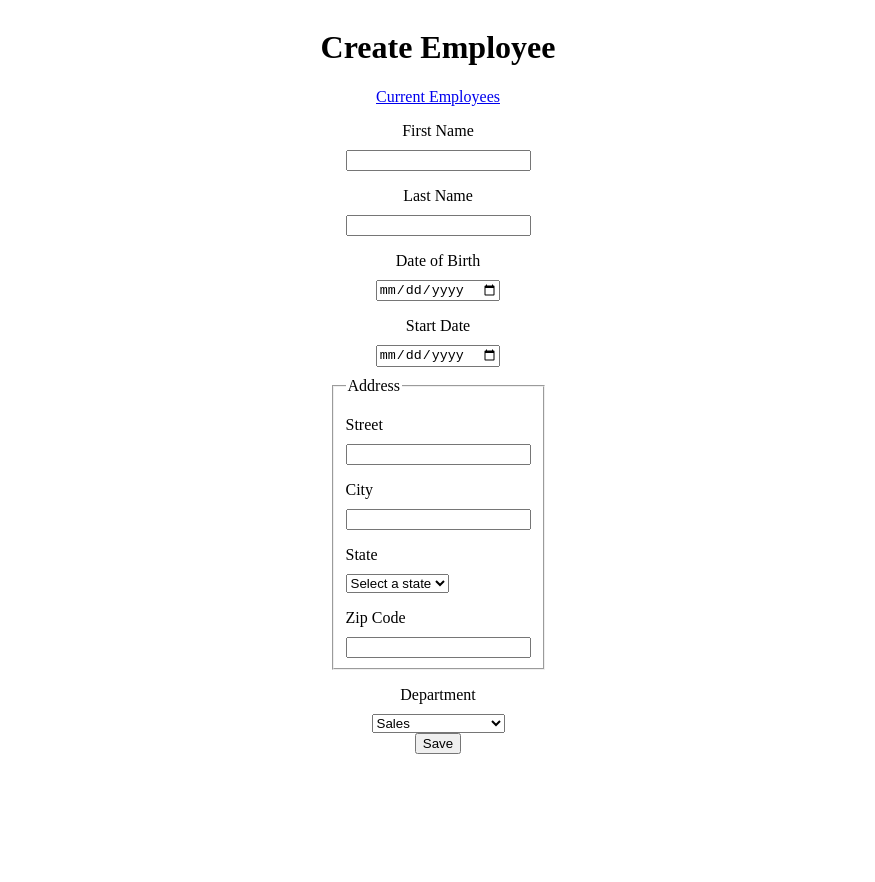
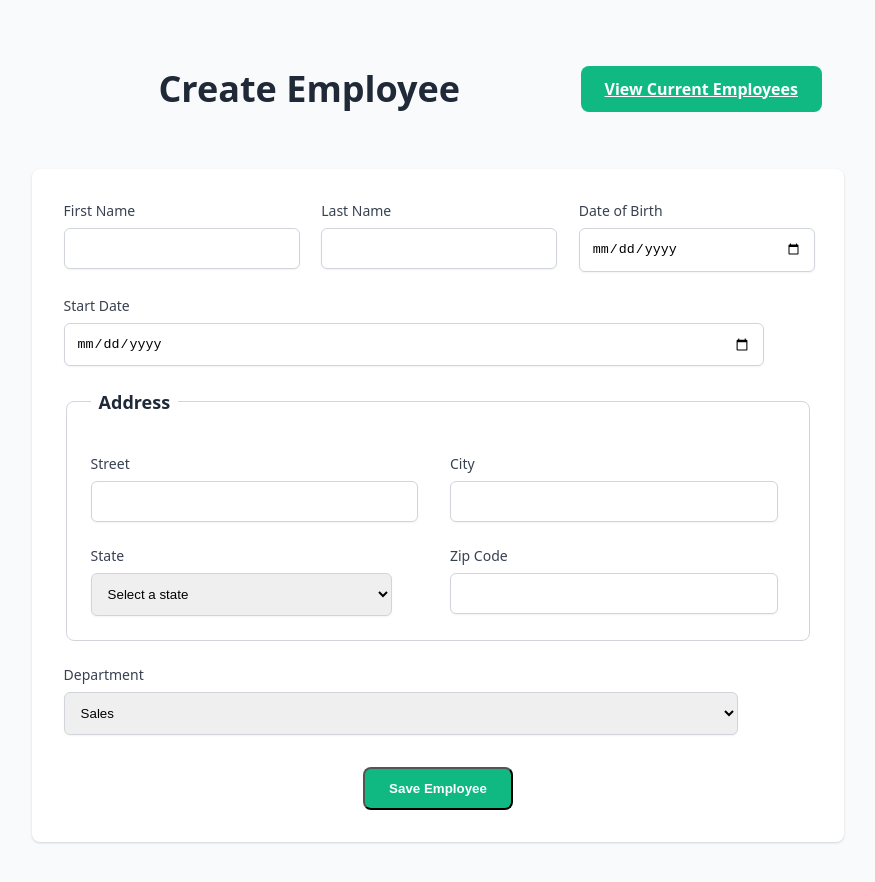
Before and after one commit to anthonywispelaereweb/OCR-DA-P14, a React (Vite) app: page /#/ in a window 1280 px wide. Shown: the whole page, without its empty margins (202-1077 px from the left). Before the commit the page ends 800 px from the top, so only its background shows below. Built offline with nearby package versions, Linux system fonts and the light colour scheme.

Commit message:
add global style

```diff
--- a/src/index.css
+++ b/src/index.css
@@ -1,23 +1,318 @@
+
+/* Styles personnalisés complémentaires */
+body {
+  font-family: system-ui, sans-serif;
+  background-color: #f9fafb;
+}
+
+.container {
+  width: 100%;
+  margin-left: auto;
+  margin-right: auto;
+  padding-left: 1rem;
+  padding-right: 1rem;
+}
+
+@media (min-width: 640px) {
+  .container {
+    max-width: 640px;
+  }
+}
+
+@media (min-width: 768px) {
+  .container {
+    max-width: 768px;
+  }
+}
+
+@media (min-width: 1024px) {
+  .container {
+    max-width: 1024px;
+  }
+}
+
+@media (min-width: 1280px) {
+  .container {
+    max-width: 1280px;
+  }
+}
+
+@media (min-width: 1536px) {
+  .container {
+    max-width: 1536px;
+  }
+}
+
+/* Classes utilitaires personnalisées */
+.custom-container {
+  display: flex;
+  flex-direction: column;
+  align-items: center;
+  justify-content: center;
+}
+
 .title {
   display: flex;
   align-items: center;
   justify-content: center;
 }
 
-
-.container {
+/* Layout Classes */
+.page-container {
+  padding: 2rem 1rem;
   display: flex;
   flex-direction: column;
+  align-items: center;
+  gap: 2rem;
+  max-width: fit-content;
+}
+
+.header-section {
+  display: flex;
+  justify-content: space-between;
+  align-items: center;
+  width: 100%;
+  max-width: 48rem;
+  flex-wrap: wrap;
+  gap: 1rem;
+}
+
+.page-title {
+  font-size: 2.25rem;
+  font-weight: bold;
+  color: #1f2937;
+  text-align: center;
+  flex: 1;
+  min-width: 250px;
+}
+
+/* Form Styles */
+.form-container {
+  background: white;
+  padding: 2rem;
+  border-radius: 0.5rem;
+  box-shadow: 0 1px 3px 0 rgba(0, 0, 0, 0.1), 0 1px 2px 0 rgba(0, 0, 0, 0.06);
+  max-width: 48rem;
+  width: 90%;
+}
+
+.form-label {
+  display: block;
+  font-size: 0.875rem;
+  font-weight: 500;
+  color: #374151;
+  margin-bottom: 0.5rem;
+}
+
+.form-select {
+  width: 100%;
+  padding: 0.75rem;
+  border: 1px solid #d1d5db;
+  border-radius: 0.375rem;
+  box-shadow: 0 1px 2px 0 rgba(0, 0, 0, 0.05);
+  background-color: white;
+}
+
+.form-select:focus {
+  outline: none;
+  border-color: #10b981;
+  box-shadow: 0 0 0 3px rgba(16, 185, 129, 0.1);
+}
+
+.fieldset {
+  border: 1px solid #d1d5db;
+  border-radius: 0.5rem;
+  padding: 1.5rem;
+  margin-bottom: 1.5rem;
+}
+
+.legend {
+  font-size: 1.125rem;
+  font-weight: 600;
+  color: #1f2937;
+  padding: 0 0.5rem;
+}
+
+/* Spacing Utilities */
+.mb-6 {
+  margin-bottom: 1.5rem;
+}
+
+.form-input {
+  width: 90%;
+  padding: 0.75rem;
+  border: 1px solid #d1d5db;
+  border-radius: 0.375rem;
+  box-shadow: 0 1px 2px 0 rgba(0, 0, 0, 0.05);
+}
+
+.form-input:focus {
+  outline: none;
+  border-color: #10b981;
+  box-shadow: 0 0 0 3px rgba(16, 185, 129, 0.1);
+}
+
+.btn-primary {
+  padding: 0.75rem 1.5rem;
+  background-color: #10b981;
+  color: white;
+  font-weight: 600;
+  border-radius: 0.5rem;
+  transition: background-color 0.2s;
+}
+
+.btn-primary:hover {
+  background-color: #059669;
+}
+
+/* Additional Form Flex Classes */
+.flex-form {
+  display: flex;
+  flex-wrap: wrap;
+  gap: 1.5rem;
+  margin-bottom: 1.5rem;
+}
+
+.flex-form > div {
+  flex: 1;
+  min-width: 200px;
   align-items: center;
   justify-content: center;
 }
 
-label {
-    display: block;
+.flex-form-address {
+  display: flex;
+  flex-wrap: wrap;
+  gap: 1.5rem;
   margin-top: 1rem;
-    margin-bottom: 10px;
 }
 
-.address {
-    margin-top: 10px;
+.flex-form-address > div {
+  flex: 1;
+  min-width: 250px;
 }
+
+.span-2 {
+  flex: 2;
+  min-width: 100%;
+}
+
+/* Button Layout */
+.btn-center {
+  display: flex;
+  justify-content: center;
+  margin-top: 2rem;
+}
+
+/* Utility Classes */
+.no-underline {
+  text-decoration: none;
+}
+
+.text-center {
+  text-align: center;
+}
+
+.text-lg {
+  font-size: 1.125rem;
+  line-height: 1.75rem;
+}
+
+.text-gray-600 {
+  color: #6b7280;
+}
+
+.py-12 {
+  padding-top: 3rem;
+  padding-bottom: 3rem;
+}
+
+.mb-4 {
+  margin-bottom: 1rem;
+}
+
+.mt-8 {
+  margin-top: 2rem;
+}
+
+.page-container-xl {
+  max-width: 1400px;
+  padding: 2rem 1rem;
+}
+
+/* Table Styles */
+.table-container {
+  background-color: white;
+  border-radius: 0.5rem;
+  box-shadow: 0 10px 15px -3px rgba(0, 0, 0, 0.1);
+  overflow: hidden;
+  width: 95%;
+}
+
+.table-wrapper {
+  overflow-x: auto;
+}
+
+.table {
+  min-width: 100%;
+  border-collapse: collapse;
+}
+
+.table-header {
+  background-color: #10b981;
+  color: white;
+}
+
+.table-th {
+  padding: 0.75rem;
+  text-align: left;
+  font-size: 0.875rem;
+  font-weight: 600;
+  text-transform: uppercase;
+  letter-spacing: 0.05em;
+}
+
+.table-body {
+  background-color: white;
+}
+
+.table-row {
+  border-top: 1px solid #e5e7eb;
+  transition: background-color 0.2s;
+}
+
+.table-row:hover {
+  background-color: #f3f4f6 !important;
+}
+
+.table-row-even {
+  background-color: #f9fafb;
+}
+
+.table-row-odd {
+  background-color: white;
+}
+
+.table-td {
+  padding: 0.75rem;
+  font-size: 0.875rem;
+  color: #111827;
+}
+
+.table-footer {
+  background-color: #f9fafb;
+  padding: 0.75rem;
+  border-top: 1px solid #e5e7eb;
+}
+
+.table-footer-text {
+  text-align: center;
+  font-size: 0.875rem;
+  font-weight: 500;
+  color: #374151;
+}
+
+.table-count {
+  color: #10b981;
+  font-weight: bold;
+}
--- a/src/pages/CreateEmployeesPage/index.jsx
+++ b/src/pages/CreateEmployeesPage/index.jsx
@@ -1,4 +1,3 @@
-import './CreateEmployeesPage.css'
 import { Link } from 'react-router-dom'
 import { useState } from 'react'
 import { useDispatch } from 'react-redux'
@@ -76,11 +75,23 @@ const CreateEmployeesPage = () => {
   }
 
   return (
-    <div className='container create-employee-div'>
-      <h1>Create Employee</h1>
-      <Link to='/list'>Current Employees</Link>
-      <form className='container' onSubmit={handleSubmit}>
-        <label htmlFor='first-name'>First Name</label>
+    <div className='container page-container'>
+      <div className='header-section'>
+        <h1 className='page-title'>Create Employee</h1>
+        <Link
+          to='/list'
+          className='btn-primary'
+        >
+          View Current Employees
+        </Link>
+      </div>
+
+      <form className='form-container' onSubmit={handleSubmit}>
+        <div className='flex-form'>
+          <div>
+            <label htmlFor="first-name" className='form-label'>
+              First Name
+            </label>
             <input
               type='text'
               id='first-name'
@@ -88,9 +99,14 @@ const CreateEmployeesPage = () => {
               value={formData.firstName}
               onChange={handleInputChange}
               required
+              className='form-input'
             />
+          </div>
 
-        <label htmlFor='last-name'>Last Name</label>
+          <div>
+            <label htmlFor='last-name' className='form-label'>
+              Last Name
+            </label>
             <input
               type='text'
               id='last-name'
@@ -98,9 +114,14 @@ const CreateEmployeesPage = () => {
               value={formData.lastName}
               onChange={handleInputChange}
               required
+              className='form-input'
             />
+          </div>
 
-        <label htmlFor='date-of-birth'>Date of Birth</label>
+          <div>
+            <label htmlFor='date-of-birth' className='form-label'>
+              Date of Birth
+            </label>
             <input
               id='date-of-birth'
               type='date'
@@ -108,9 +129,14 @@ const CreateEmployeesPage = () => {
               value={formData.dateOfBirth}
               onChange={handleInputChange}
               required
+              className='form-input'
             />
+          </div>
 
-        <label htmlFor='start-date'>Start Date</label>
+          <div>
+            <label htmlFor='start-date' className='form-label'>
+              Start Date
+            </label>
             <input
               id='start-date'
               type='date'
@@ -118,12 +144,19 @@ const CreateEmployeesPage = () => {
               value={formData.startDate}
               onChange={handleInputChange}
               required
+              className='form-input'
             />
+          </div>
+        </div>
 
-        <fieldset className='address'>
-          <legend>Address</legend>
+        <fieldset className='fieldset'>
+          <legend className='legend'>Address</legend>
 
-          <label htmlFor='street'>Street</label>
+          <div className='flex-form-address'>
+            <div className='span-2'>
+              <label htmlFor='street' className='form-label'>
+                Street
+              </label>
               <input
                 id='street'
                 type='text'
@@ -131,9 +164,14 @@ const CreateEmployeesPage = () => {
                 value={formData.street}
                 onChange={handleInputChange}
                 required
+                className='form-input'
               />
+            </div>
 
-          <label htmlFor='city'>City</label>
+            <div>
+              <label htmlFor='city' className='form-label'>
+                City
+              </label>
               <input
                 id='city'
                 type='text'
@@ -141,15 +179,21 @@ const CreateEmployeesPage = () => {
                 value={formData.city}
                 onChange={handleInputChange}
                 required
+                className='form-input'
               />
+            </div>
 
-          <label htmlFor='state'>State</label>
+            <div>
+              <label htmlFor='state' className='form-label'>
+                State
+              </label>
               <select
                 name='state'
                 id='state'
                 value={formData.state}
                 onChange={handleInputChange}
                 required
+                className='form-input'
               >
                 <option value="">Select a state</option>
                 <option value="AL">Alabama</option>
@@ -158,8 +202,12 @@ const CreateEmployeesPage = () => {
                 <option value="NY">New York</option>
                 <option value="TX">Texas</option>
               </select>
+            </div>
 
-          <label htmlFor='zip-code'>Zip Code</label>
+            <div>
+              <label htmlFor='zip-code' className='form-label'>
+                Zip Code
+              </label>
               <input
                 id='zip-code'
                 type='number'
@@ -167,16 +215,23 @@ const CreateEmployeesPage = () => {
                 value={formData.zipCode}
                 onChange={handleInputChange}
                 required
+                className='form-input'
               />
+            </div>
+          </div>
         </fieldset>
 
-        <label htmlFor='department'>Department</label>
+        <div className='mb-6'>
+          <label htmlFor='department' className='form-label'>
+            Department
+          </label>
           <select
             name='department'
             id='department'
             value={formData.department}
             onChange={handleInputChange}
             required
+            className='form-input'
           >
             <option value="Sales">Sales</option>
             <option value="Marketing">Marketing</option>
@@ -184,8 +239,16 @@ const CreateEmployeesPage = () => {
             <option value="Human Resources">Human Resources</option>
             <option value="Legal">Legal</option>
           </select>
+        </div>
 
-        <button type='submit'>Save</button>
+        <div className='btn-center'>
+          <button
+            type='submit'
+            className='btn-primary'
+          >
+            Save Employee
+          </button>
+        </div>
       </form>
     </div>
   )
--- a/src/pages/CurrentEmployeesPage/index.jsx
+++ b/src/pages/CurrentEmployeesPage/index.jsx
@@ -1,4 +1,3 @@
-import './CurrentEmployeesPage.css';
 import { Link } from 'react-router-dom';
 import { useSelector } from 'react-redux';
 import { selectAllEmployees } from '../../store/employeesSlice';
@@ -7,50 +6,72 @@ const CurrentEmployeesPage = () => {
   const employees = useSelector(selectAllEmployees);
 
   return (
-    <div className="container employee-div">
-      <h1>Current Employees</h1>
+    <div className="container page-container-xl">
+      <h1 className="page-title">Current Employees</h1>
 
       {employees.length === 0 ? (
-        <p>No employees found. <Link to="/">Create your first employee</Link></p>
+        <div className="text-center py-12">
+          <p className="text-lg text-gray-600 mb-4">No employees found.</p>
+          <Link
+            to="/"
+            className="btn-primary no-underline"
+          >
+            Create your first employee
+          </Link>
+        </div>
       ) : (
-        <div className="employees-table-container">
-          <table id="employee-table" className="display">
-            <thead>
+        <div className="table-container">
+          <div className="table-wrapper">
+            <table className="table">
+              <thead className="table-header">
                 <tr>
-                <th>First Name</th>
-                <th>Last Name</th>
-                <th>Start Date</th>
-                <th>Department</th>
-                <th>Date of Birth</th>
-                <th>Street</th>
-                <th>City</th>
-                <th>State</th>
-                <th>Zip Code</th>
+                  <th className="table-th">First Name</th>
+                  <th className="table-th">Last Name</th>
+                  <th className="table-th">Start Date</th>
+                  <th className="table-th">Department</th>
+                  <th className="table-th">Date of Birth</th>
+                  <th className="table-th">Street</th>
+                  <th className="table-th">City</th>
+                  <th className="table-th">State</th>
+                  <th className="table-th">Zip Code</th>
                 </tr>
               </thead>
-            <tbody>
-              {employees.map((employee) => (
-                <tr key={employee.id}>
-                  <td>{employee.firstName}</td>
-                  <td>{employee.lastName}</td>
-                  <td>{employee.startDate}</td>
-                  <td>{employee.department}</td>
-                  <td>{employee.dateOfBirth}</td>
-                  <td>{employee.street}</td>
-                  <td>{employee.city}</td>
-                  <td>{employee.state}</td>
-                  <td>{employee.zipCode}</td>
+              <tbody className="table-body">
+                {employees.map((employee, index) => (
+                  <tr
+                    key={employee.id}
+                    className={`table-row ${index % 2 === 0 ? 'table-row-even' : 'table-row-odd'}`}
+                  >
+                    <td className="table-td">{employee.firstName}</td>
+                    <td className="table-td">{employee.lastName}</td>
+                    <td className="table-td">{employee.startDate}</td>
+                    <td className="table-td">{employee.department}</td>
+                    <td className="table-td">{employee.dateOfBirth}</td>
+                    <td className="table-td">{employee.street}</td>
+                    <td className="table-td">{employee.city}</td>
+                    <td className="table-td">{employee.state}</td>
+                    <td className="table-td">{employee.zipCode}</td>
                   </tr>
                 ))}
               </tbody>
             </table>
-          <p className="employees-count">
-            Total employees: {employees.length}
+          </div>
+          <div className="table-footer">
+            <p className="table-footer-text">
+              Total employees: <span className="table-count">{employees.length}</span>
             </p>
+          </div>
         </div>
       )}
 
-      <Link to="/">Home</Link>
+      <div className="text-center mt-8">
+        <Link
+          to="/"
+          className="btn-primary no-underline"
+        >
+          ← Back to Home
+        </Link>
+      </div>
     </div>
   );
 };
```
Also changed, not shown: src/pages/CurrentEmployeesPage/CurrentEmployeesPage.css (deleted, +0 -82 lines), src/pages/CreateEmployeesPage/CreateEmployeesPage.css (deleted), 1 other file (tests, documents, lock files or other folders). Lines whose indentation alone changed are shown as unchanged.
